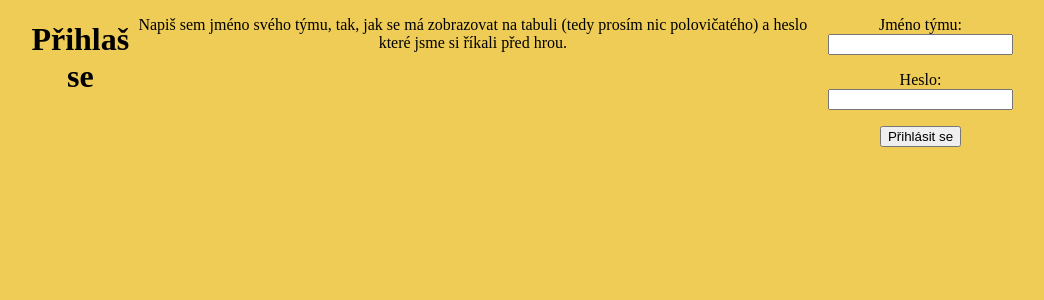
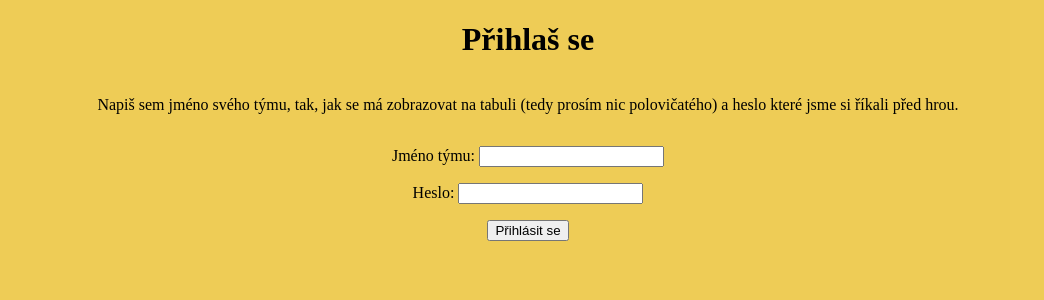
Before and after one commit to kubal000/Proud-2025, a Flask app: page / in a window 1280 px wide. Shown: the top 300 px of the page, without its empty margins (112-1156 px from the left). Run offline with Flask 3, Linux system fonts and the light colour scheme.

Commit message:
Update styles.css

```diff
--- a/static/styles.css
+++ b/static/styles.css
@@ -4,7 +4,11 @@ body {
   background-color: rgb(238, 204, 86);
   text-align: center;
   display: flex;
-  flex-direction:row;
+  flex-direction: column;
+}
+hlavni {
+  display: gridl;
+  grid-templates-column: 1fr 1fr 1fr;
 }
 ul {
   list-style-type: none;
```
